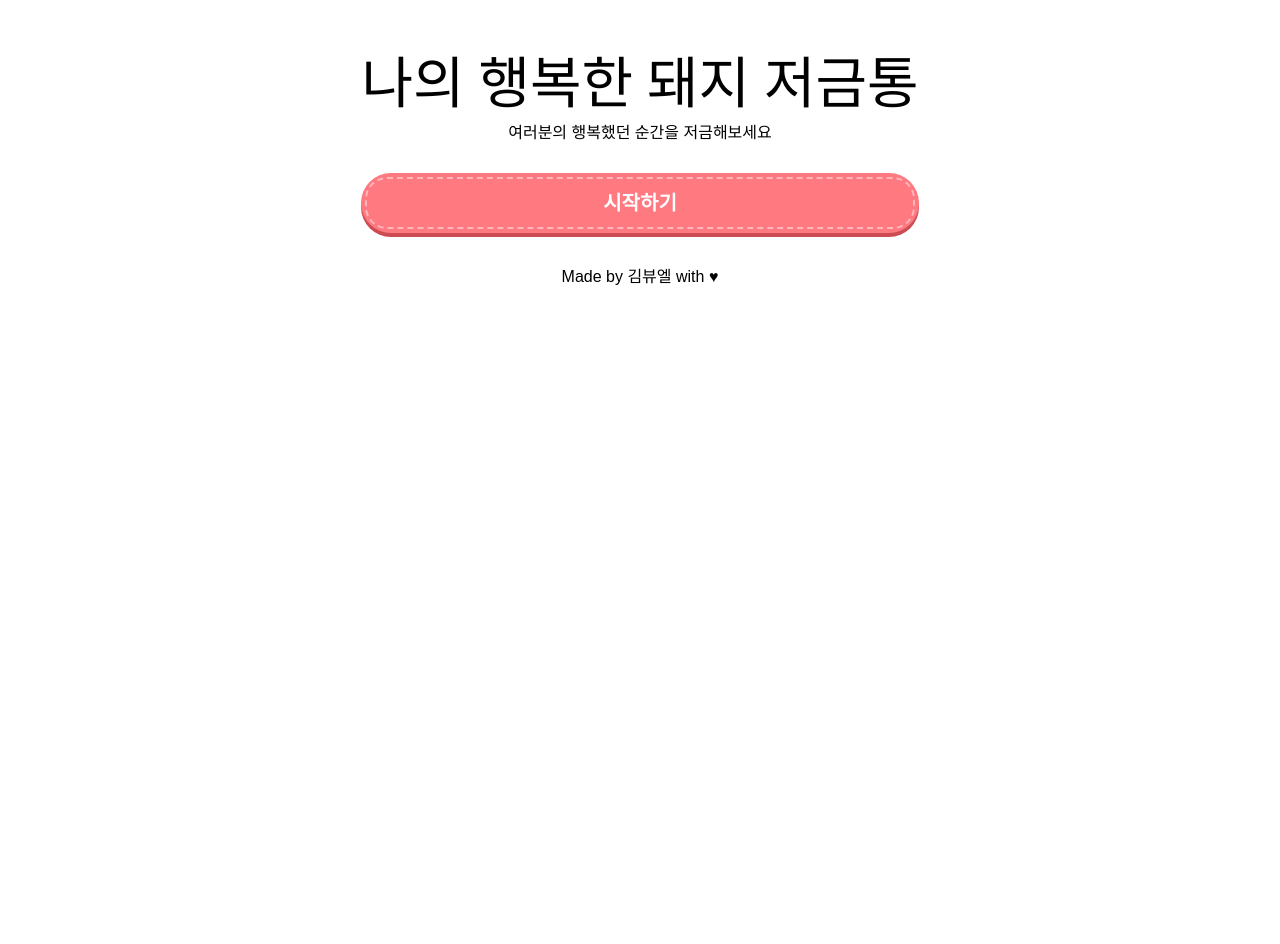
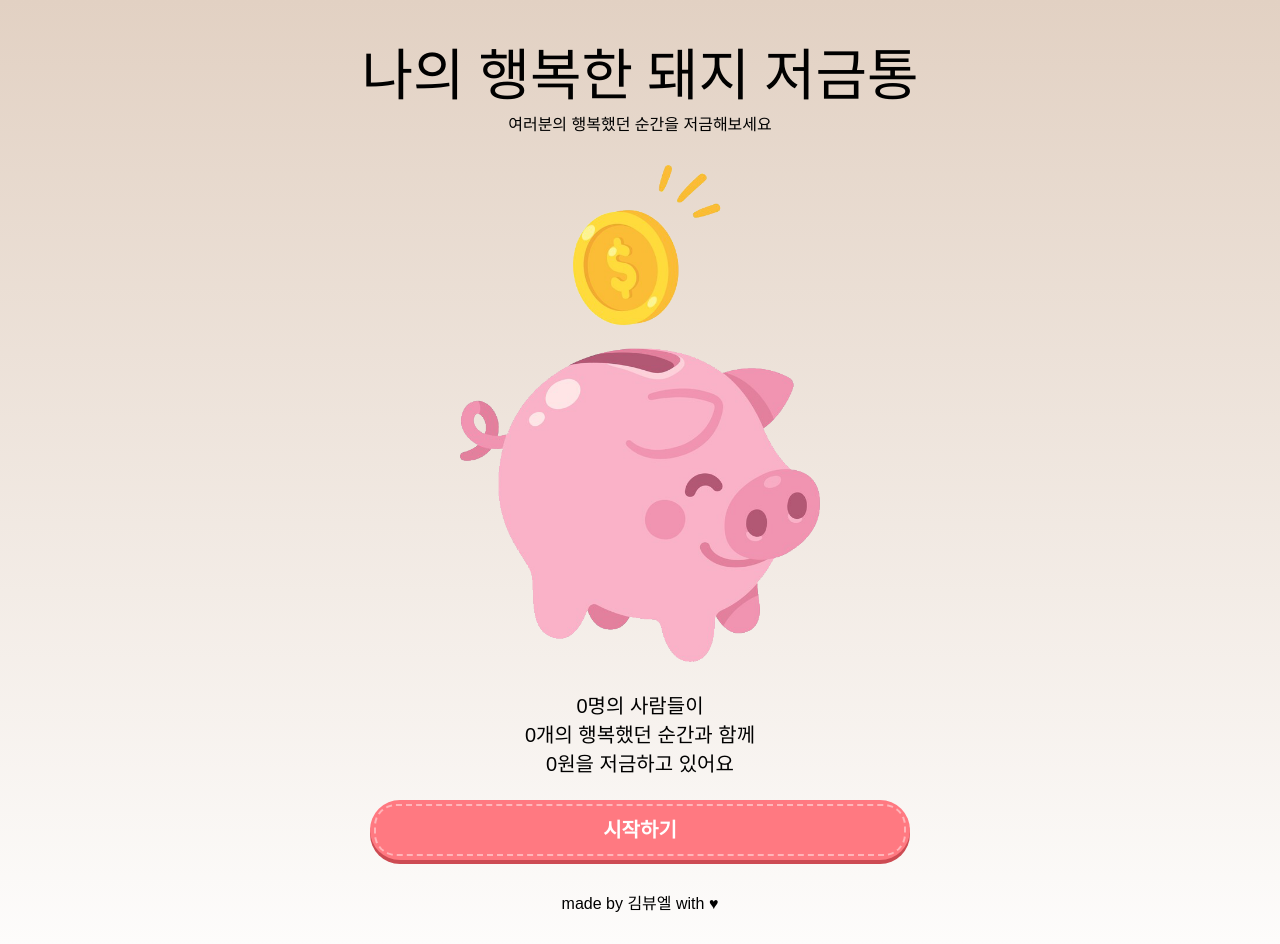
Before and after one commit to happy-piggy-bank/happy-piggy-bank-web-old, a React (Create React App) app: page / in a window 1280 px wide. Before the commit the page ends 800 px from the top, so only its background shows below. Built offline with nearby package versions, Linux system fonts and the light colour scheme; a web font is replaced by a local one.

Commit message:
메인 페이지 컴포넌트 디자인 완료

```diff
--- a/src/components/mainScreen.jsx
+++ b/src/components/mainScreen.jsx
@@ -1,4 +1,5 @@
 import React from 'react';
+import piggyBankImg from '../images/piggy_bank.png';
 import '../css/mainScreen.css';
 import '../css/common.css';
 
@@ -10,10 +11,18 @@ const MainScreen = () => {
                 <div className='descriptionText'>여러분의 행복했던 순간을 저금해보세요</div>
             </div>
             <div className='bodyArea'>
-                <button className='primaryButton'>시작하기</button>
+                <img src={piggyBankImg} width="60%" alt='' />
+                <p>&nbsp;</p>
+                <p>0명의 사람들이</p>
+                <p>0개의 행복했던 순간과 함께</p>
+                <p>0원을 저금하고 있어요</p>
+                <p>&nbsp;</p>
+                <button className='primaryButton' onClick={() => alert('아직 오픈 전이에요!')}>시작하기</button>
             </div>
             <div className='footerArea'>
-                <div className='footerText'>Made by 김뷰엘 with ♥</div>
+                <div className='footerText'>
+                    <p>made by 김뷰엘 with ♥</p>
+                </div>
             </div>
         </div>
     );
--- a/src/css/common.css
+++ b/src/css/common.css
@@ -1,6 +1,6 @@
 .primaryButton {
     position: relative;
-    width: 100%;
+    width: 90%;
     padding: 2.5vh;
     font-family: NanumBarunpen;
     font-size: 2.5vh;
--- a/src/css/index.css
+++ b/src/css/index.css
@@ -1,9 +1,15 @@
 @import url('https://cdn.statically.io/gh/KeepSOBP/NanumBarunpen/master/nanumbarunpen.min.css');
+
+* {
+    margin: 0;
+    padding: 0;
+}
 
 #root {
     display: flex;
     justify-content: center;
     font-family: NanumBarunpen, sans-serif;
+    background-image: linear-gradient(to top, #fdfcfb 0%, #e2d1c3 100%);
     -webkit-touch-callout: none;
     -webkit-user-select: none;
     -khtml-user-select: none;
--- a/src/css/mainScreen.css
+++ b/src/css/mainScreen.css
@@ -24,6 +24,10 @@
     font-size: 2vh;
 }
 
+.bodyArea {
+    font-size: 2.5vh;
+}
+
 .footerArea {
     margin-top: 30px;
     margin-bottom: 30px;
```
Also changed, not shown: src/images/piggy_bank.png (added).
